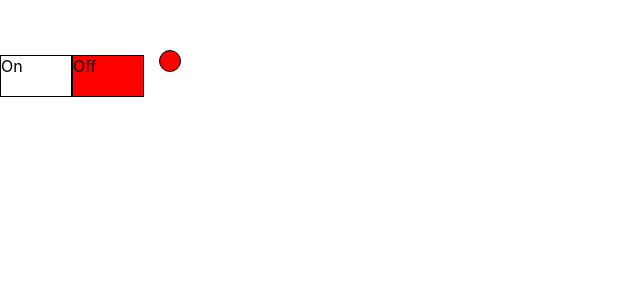
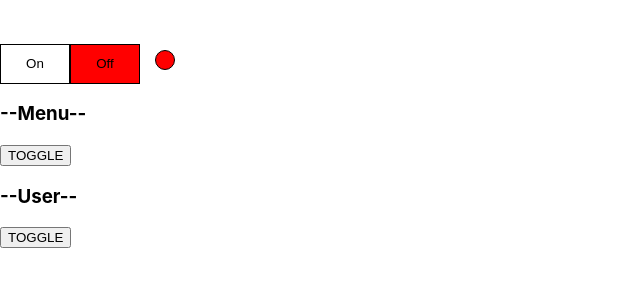
Before and after one commit to uladzidu/react-kabzda-kak-podrobno, a React (Create React App) app: page / in a window 1280 px wide. Shown: the top 300 px of the page, without its empty margins (0-640 px from the left). Built offline with nearby package versions, Linux system fonts and the light colour scheme.

Commit message:
added UncontrolledAccordion.tsx 14.11

```diff
--- a/src/App.tsx
+++ b/src/App.tsx
@@ -1,25 +1,15 @@
 import React from 'react';
 import './App.css'
-import {Accordion} from './components/Accordion/Accordion';
-import {Rating} from './components/Rating/Rating';
 import {OnOff} from './components/OnOff/OnOff';
+import {UncontrolledAccordion} from './components/Accordion/UncontrolledAccordion';
 
 
 export function App() {
     return (
         <div>
-            {/*<Accordion title="Menu" collapsed={true}/>*/}
-            {/*<Accordion title="Users" collapsed={false}/>*/}
-            {/*<Rating value={0}/>*/}
-            {/*<Rating value={1}/>*/}
-            {/*<Rating value={2}/>*/}
-            {/*<Rating value={3}/>*/}
-            {/*<Rating value={4}/>*/}
-            {/*<Rating value={5}/>*/}
-
-            <OnOff value={false}/>
-
-
+            <OnOff/>
+            <UncontrolledAccordion title='--Menu--'/>
+            <UncontrolledAccordion title='--User--'/>
         </div>
     )
 }
--- /dev/null
+++ b/src/components/Accordion/UncontrolledAccordion.tsx
@@ -0,0 +1,51 @@
+import React, {useState} from 'react'
+
+
+type UncontrolledAccordion = {
+    title: string
+}
+
+type AccordionTitlePropsType = {
+    title: string
+}
+
+export function UncontrolledAccordion(props: UncontrolledAccordion) {
+
+    let [collapsed, setCollapse] = useState(true);
+
+    if (!collapsed) {
+        return (
+            <div>
+                <AccordionTitle title={props.title}/>
+                <button onClick={() => {
+                    setCollapse(true)}}>TOGGLE</button>
+                {!collapsed && <AccordionBody/>}
+            </div>
+        )
+    } else {
+        return (
+            <div>
+                <AccordionTitle title={props.title}/>
+                <button onClick={() => {setCollapse(false)}}>TOGGLE</button>
+                {!collapsed && <AccordionBody/>}
+            </div>
+        )
+    }
+
+}
+
+function AccordionTitle(props: AccordionTitlePropsType) {
+    return (
+        <h3>{props.title}</h3>
+    )
+}
+
+function AccordionBody() {
+    return (
+        <ul>
+            <li>1</li>
+            <li>2</li>
+            <li>3</li>
+        </ul>
+    )
+}
--- a/src/components/OnOff/OnOff.tsx
+++ b/src/components/OnOff/OnOff.tsx
@@ -1,55 +1,46 @@
-import React from 'react'
-import c from './OnOff.module.css'
+import React, {useState} from 'react'
 
 
-// export const OnOff = (props: PropsType) => {
-//     return (
-//         <div>
-//             <button className={c.buttonOn}>On</button>
-//             <button className={c.buttonOff}>Off</button>
-//             <button className={c.circle}/>
-//         </div>
-//     )
-// }
+export const OnOff = (props: PropsType) => {
 
-export const OnOff = (props : PropsType) => {
+    let [on, setOn] = useState(false);
+
 
     const circle = {
-        height: "20px",
-        width: "20px",
-        border: "1px solid black",
-        borderRadius : "50px",
-        marginLeft: "15px",
-        display: "inline-block",
-        marginTop: "50px",
-        backgroundColor: props.value ? "green" : "red"
-}
+        height: '20px',
+        width: '20px',
+        border: '1px solid black',
+        borderRadius: '50px',
+        marginLeft: '15px',
+        display: 'inline-block',
+        marginTop: '50px',
+        backgroundColor: on ? 'limegreen' : 'red'
+    }
     const buttonOff = {
-        height: "40px",
-        width: "70px",
-        border: "1px solid black",
-        display: "inline-block",
-        backgroundColor: props.value ? "white" : "red"
+        height: '40px',
+        width: '70px',
+        border: '1px solid black',
+        display: 'inline-block',
+        backgroundColor: on ? 'white' : 'red'
     }
     const buttonOn = {
-        height: "40px",
-        width: "70px",
-        border: "1px solid black",
-        display: "inline-block",
-        backgroundColor : props.value ? "green" : "white"
+        height: '40px',
+        width: '70px',
+        border: '1px solid black',
+        display: 'inline-block',
+        backgroundColor: on ? 'limegreen' : 'white'
     }
-return (
-    <div>
-        <div style={buttonOn}>On</div>
-        <div style={buttonOff}>Off</div>
-        <div style={circle}></div>
-    </div>
-)
+    return (
+        <div>
+            <button style={buttonOn} onClick={() => {setOn(true)}}>On
+            </button>
+            <button style={buttonOff} onClick={() => {setOn(false)}}>Off</button>
+            <button style={circle}></button>
+        </div>
+    )
 
 }
 
-
-
 type PropsType = {
-    value: boolean
+    // on: boolean
 }
```
Also changed, not shown: src/components/Rating/UncontrolledRating.tsx (added, +33 -0 lines).
